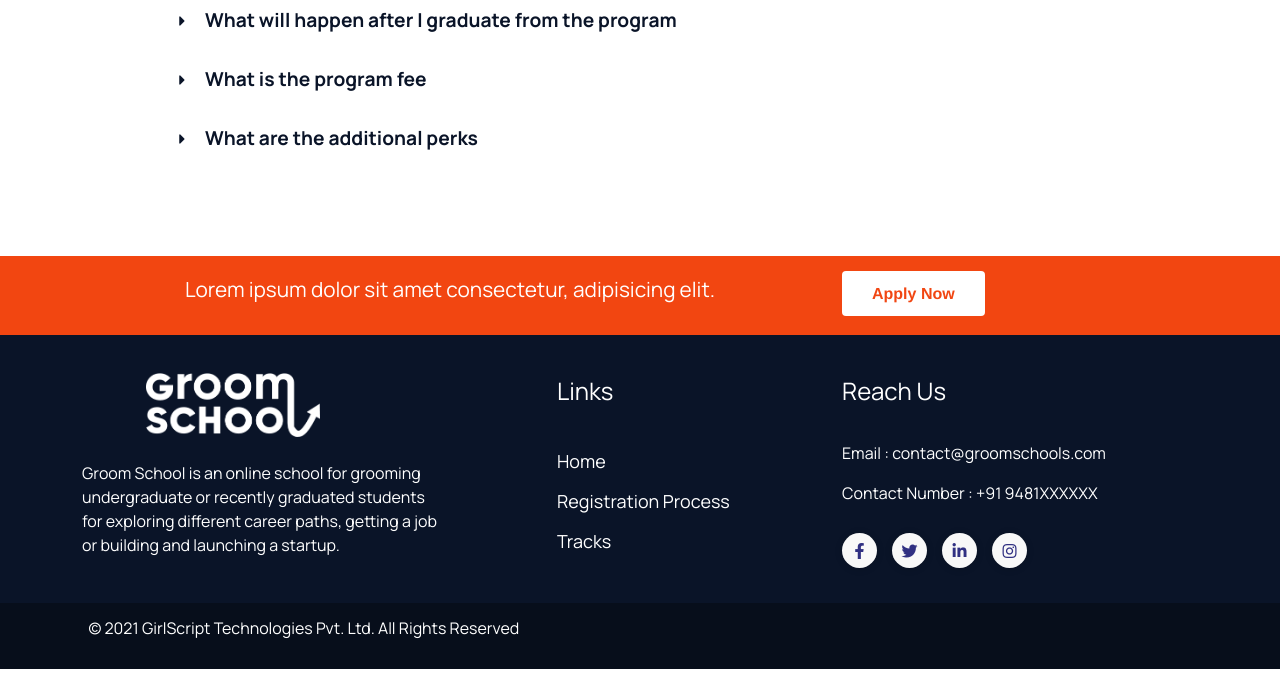
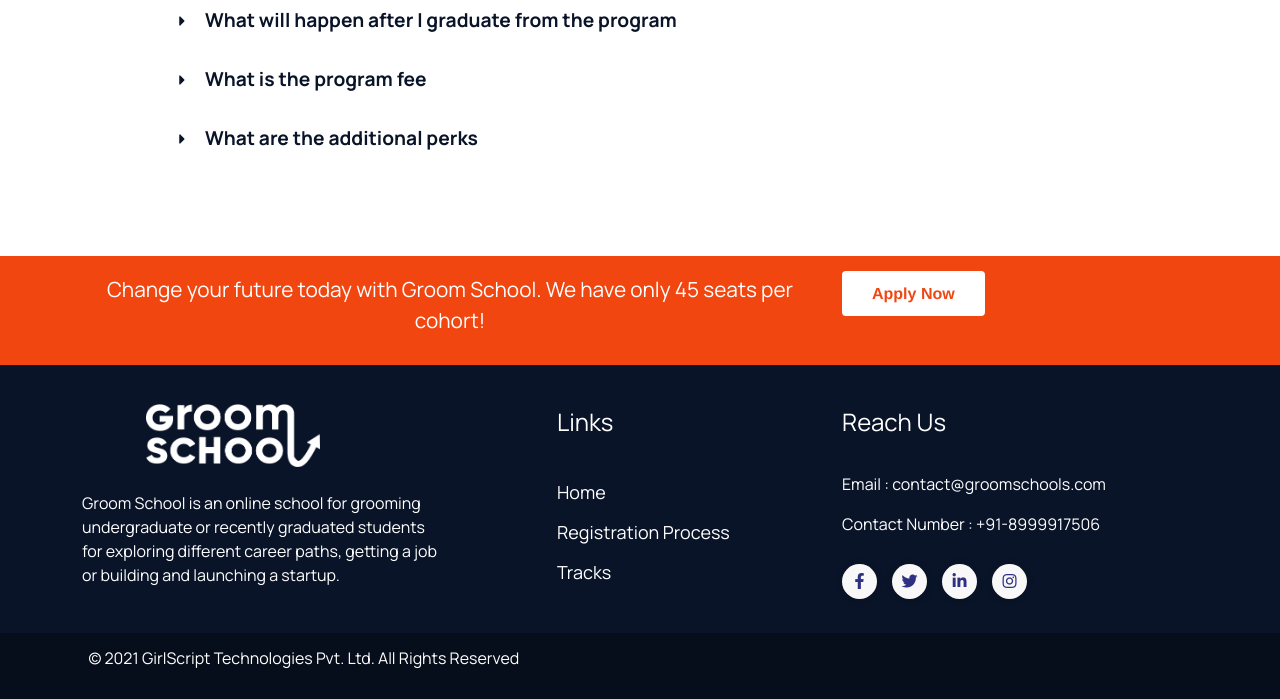
Before and after one commit to girlscript/GS-GroomSchool_Website, a plain HTML site: page index.html in a window 1280 px wide. Shown: the part 2195-2894 px from the top of the page. Before the commit the page ends 2864 px from the top, so only its background shows below. Drawn offline with nearby package versions, Linux system fonts and the light colour scheme; a script that the page names is missing.

Commit message:
Updated Footer Links

```diff
--- a/css/responsive.css
+++ b/css/responsive.css
@@ -294,4 +294,10 @@ padding: 3%;
 .answer_text {
     font-size: 1rem;
 }
+
+.navbar-light .navbar-nav .nav-link.active, .navbar-light .navbar-nav .show>.nav-link {
+    color: rgba(0,0,0,.55);
+     font-weight: normal;
+    }
+
 }
--- a/css/styles.css
+++ b/css/styles.css
@@ -50,6 +50,17 @@ header .navbar__custom{
     background-color: white;
 }
 
+.link{
+    text-decoration: none;
+    color: inherit;
+}
+
+.link:hover{
+    text-decoration: none;
+    color: inherit;
+    transition: 0.4s;
+    font-weight:500;
+}
 
 
 .banner {
--- a/index.html
+++ b/index.html
@@ -697,7 +697,7 @@
           <div class="container">
             <div class="row">
               <div class="col-md-8 ">
-                 <p class="text-white cta_section--text"> Lorem ipsum dolor sit amet consectetur, adipisicing elit.  </p>
+                 <p class="text-white cta_section--text"> Change your future today with Groom School. We have only 45 seats per cohort!  </p>
               </div>
               <div class="col-md-4">
                 <a class="typeform-share button banner--button cta_button" href="https://form.typeform.com/to/cu7FIlpq?typeform-medium=embed-snippet" data-mode="popup" data-size="100" target="_blank">
@@ -709,7 +709,7 @@
       </section>
 
     </main>
-    <footer id="contact">
+    <footer>
       <div class="footer_section">
         <div class="container">
           <div class="row">
@@ -726,18 +726,18 @@
 
               <p class="text-white footer_section--heading">Links</p>
                  <ul class="website_link">
-                   <li class="text-white"> Home </li>
-                   <li class="text-white"> Registration Process </li>
-                   <li class="text-white"> Tracks </li>
+                   <li class="text-white"> <a href="#" class="link"> Home </a> </li>
+                <li class="text-white">   <a href="#process" class="link">  Registration Process</li>
+                   <li class="text-white"> <a href="#tracks" class="link"> Tracks  </a>  </li>
 
                  </ul>
             </div>
-            <div class="col-md-4 product__info">
+            <div class="col-md-4 product__info" id="contact">
 
 
               <p class="text-white footer_section--heading">Reach Us</p>
-              <p class="text-white footer_section--text"> Email : contact@groomschools.com</p>
-              <p class="text-white footer_section--text"> Contact Number : +91 9481XXXXXX</p>
+              <p class="text-white footer_section--text"> <a target="_blank" href="mailto:contact@groomschools.com" class="link">Email : contact@groomschools.com</a></p>
+              <p class="text-white footer_section--text"> <a href="tel:+918999917506" class="link">Contact Number : +91-8999917506</a></p>
                <div class="social-icons-container">
                 <a href="https://www.facebook.com" rel="noopener noreferrer" target="_blank" class="social-link"><i class="fab fa-facebook-f"></i> </a>
                 <a href="https://www.twitter.com" rel="noopener noreferrer" target="_blank" class="social-link"> <i class="fab fa-twitter"></i> </a>
@@ -801,8 +801,10 @@ return (!(viewport.right < bounds.left || viewport.left > bounds.right || viewpo
 
 };
 
+
 $(document).ready(function(){
     $(window).scroll(function(){
+
 
         if ($('#career_exploration_item').isOnScreen()) {
             document.getElementById("track_menu_item").classList.add("active");
@@ -824,6 +826,8 @@ $(document).ready(function(){
         else {
           document.getElementById("home_menu_item").classList.remove("active");
         }
+
+
     });
 });
 
```
Also changed, not shown: 1 other file.
